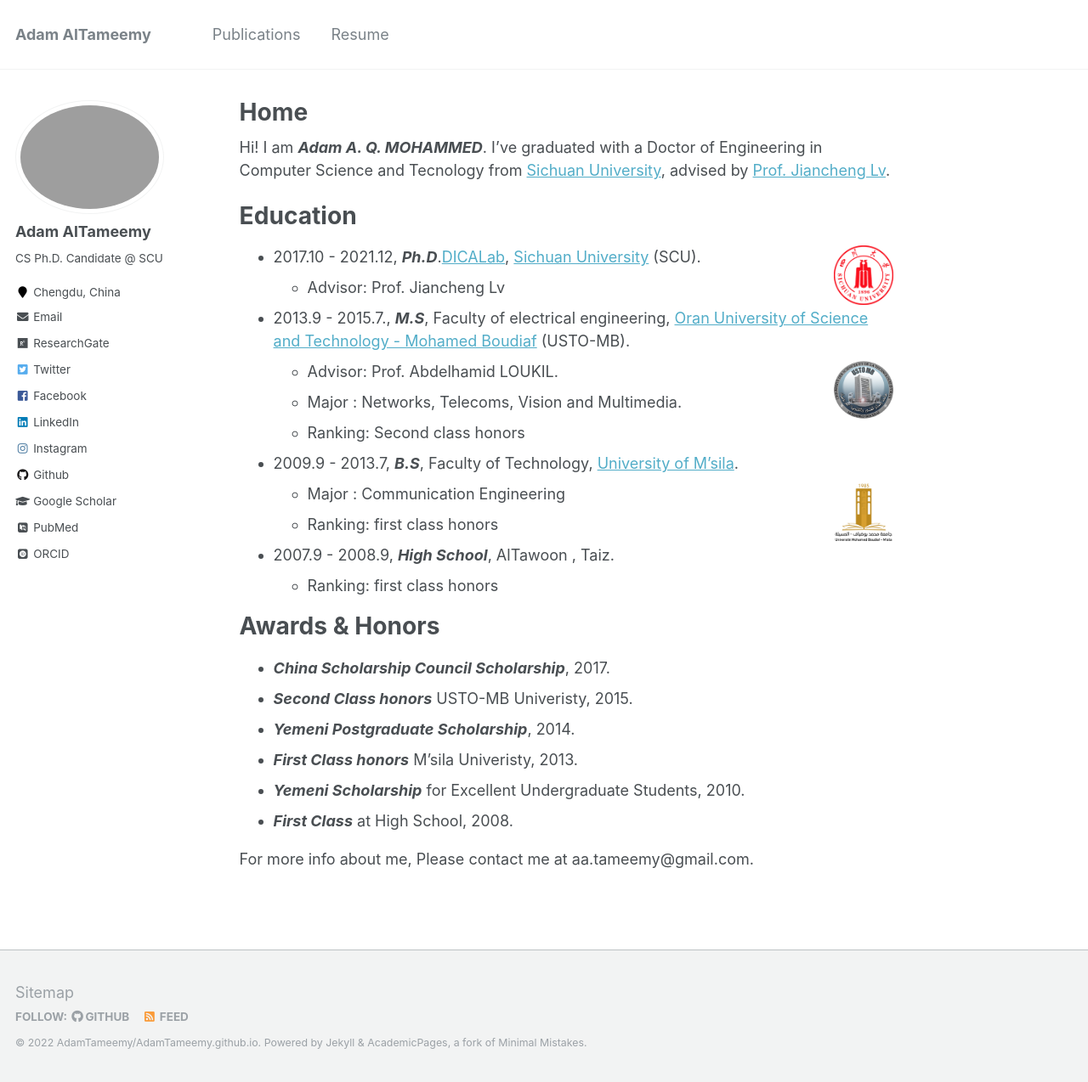
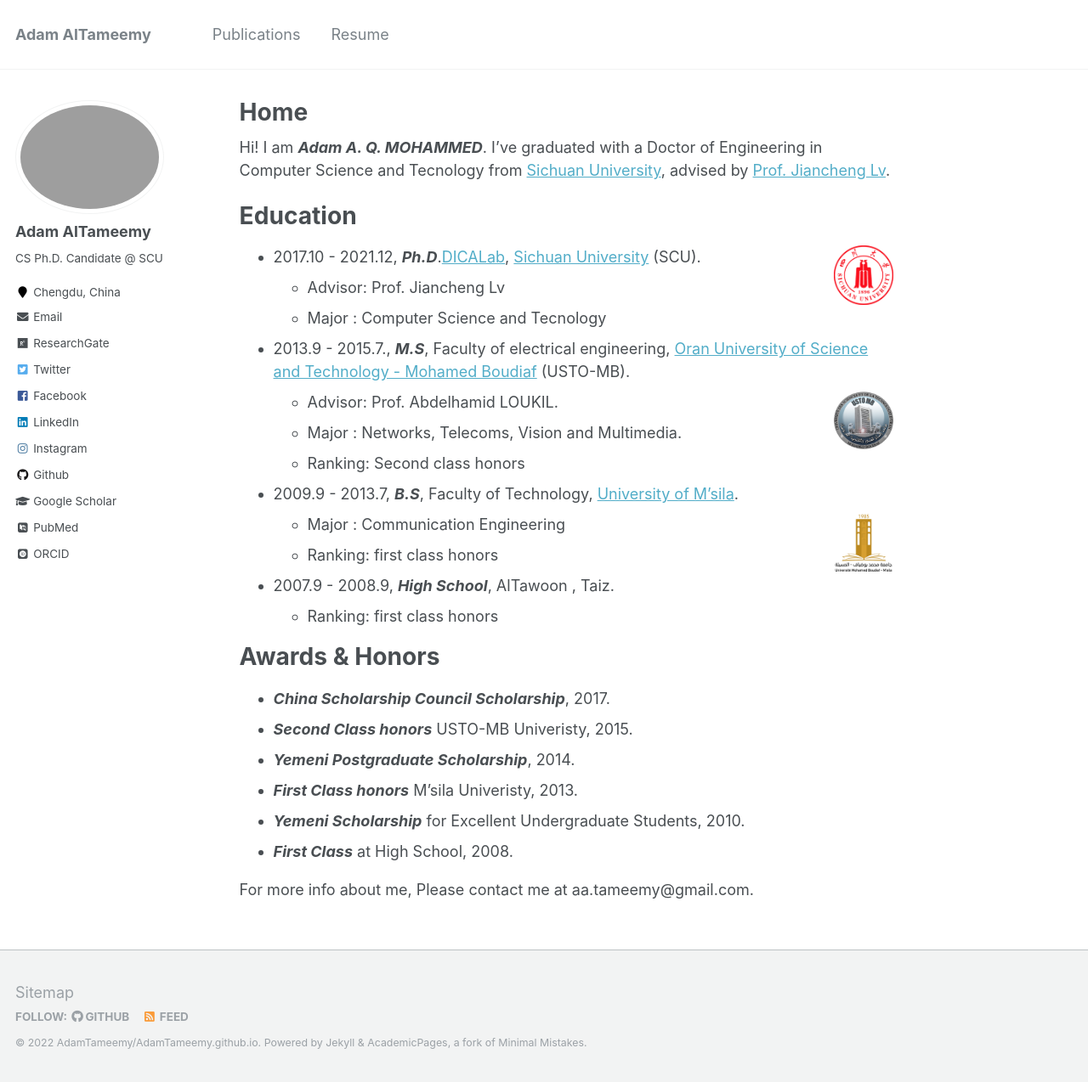
Before and after one commit to AdamTameemy/AAdamTameemy.github.io, a Jekyll site: the page built from _pages/about.md, in a window 1280 px wide and 1274 px high. Shown: the whole window at 85% size. Built offline with Jekyll 4.4.1, drawn with Linux system fonts in a browser that asks for light colours; some web fonts are replaced.

Commit message:
Update about.md

```diff
--- a/_pages/about.md
+++ b/_pages/about.md
@@ -14,6 +14,7 @@ Education
 ======
 + 2017.10 - 2021.12, **_Ph.D_**.[DICALab](http://dicalab.cn/), [Sichuan University](http://www.scu.edu.cn/) (SCU). <img align="right" width="70" height="70" src="images/scu.png">
   - Advisor: Prof. Jiancheng Lv
+  - Major : Computer Science and Tecnology
 + 2013.9 - 2015.7., **_M.S_**, Faculty of electrical engineering, [Oran University of Science and Technology - Mohamed Boudiaf](https://www.univ-usto.dz/) (USTO-MB).
   - Advisor: Prof. Abdelhamid LOUKIL. <img align="right" width="70" height="70" src="images/ustomb.png">
   - Major : Networks, Telecoms, Vision and Multimedia.
```
